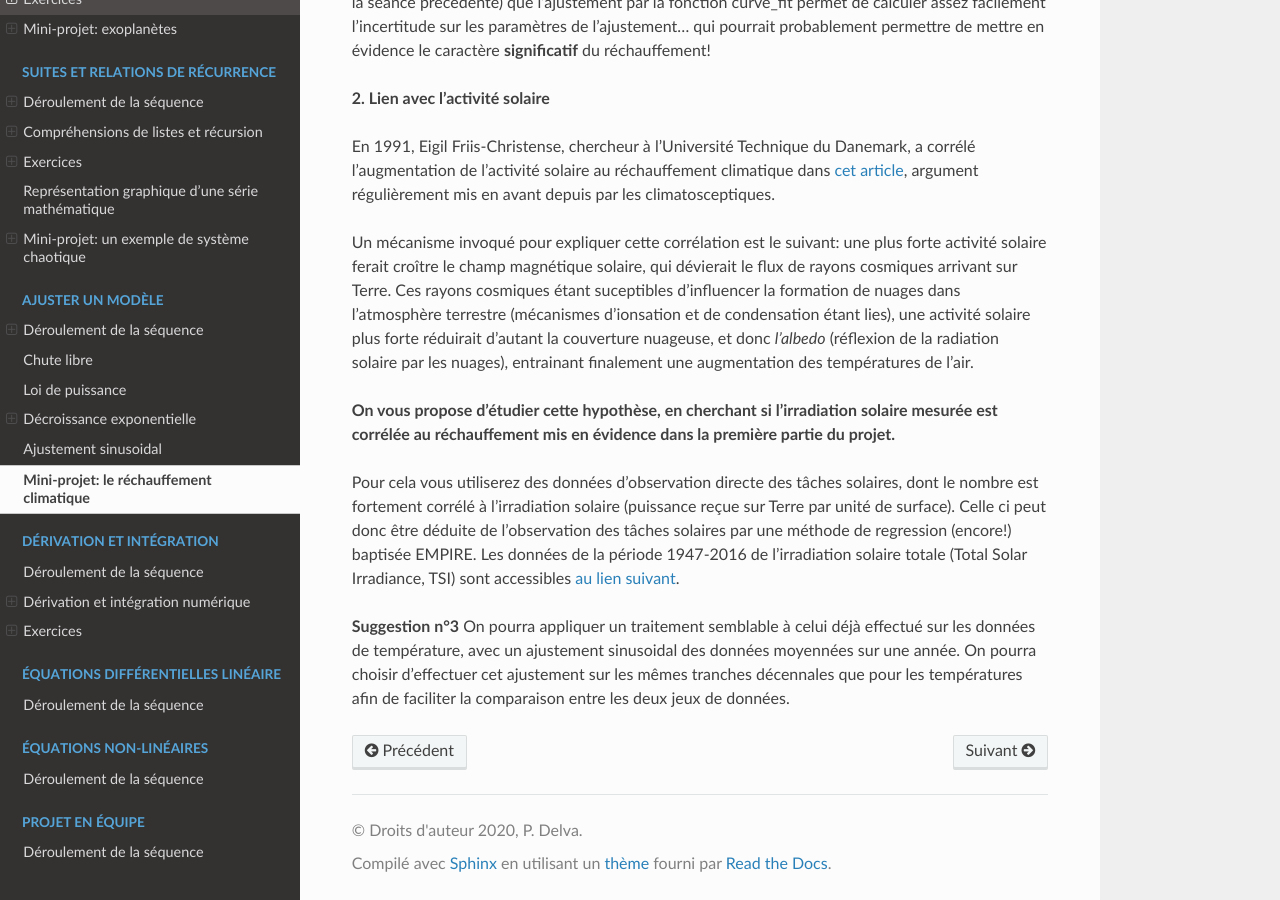
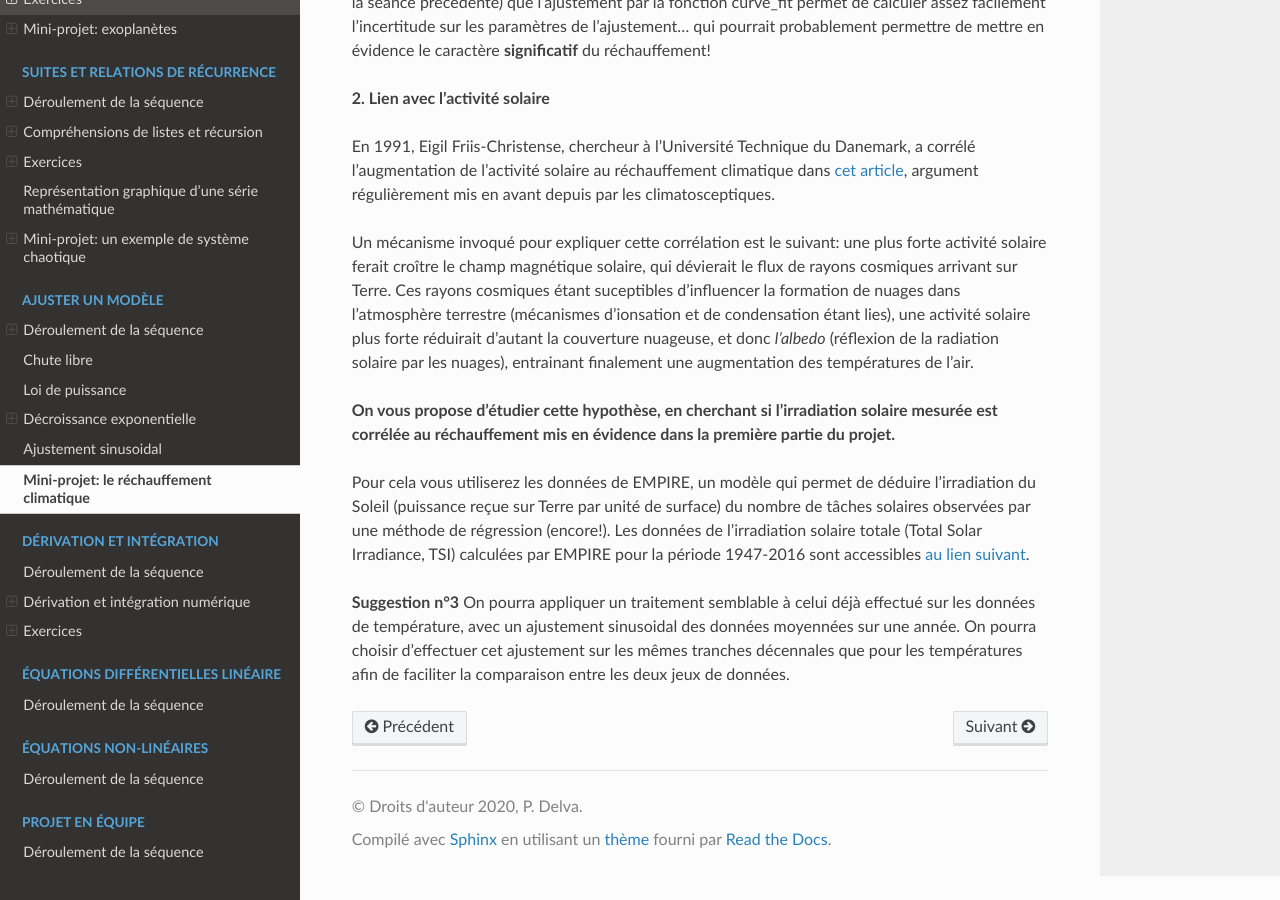
Before and after one commit to phys-mod/site, a Sphinx documentation site: the page built from source/sequences/05-ajustement-modele/rechauffement_climatique.rst, in a window 1280 px wide and 900 px high, scrolled down 1276 px. Built offline with Sphinx 7.4.7 and the Read the Docs theme 2.0.0, drawn with Linux system fonts in a browser that asks for light colours; pages that are not in the unit, such as notebooks, are missing from menus.

Commit message:
Update rechauffement_climatique.rst

```diff
--- a/source/sequences/05-ajustement-modele/rechauffement_climatique.rst
+++ b/source/sequences/05-ajustement-modele/rechauffement_climatique.rst
@@ -31,7 +31,7 @@ Un mécanisme invoqué pour expliquer cette corrélation est le suivant: une plu
 
 **On vous propose d'étudier cette hypothèse, en cherchant si l'irradiation solaire mesurée est corrélée au réchauffement mis en évidence dans la première partie du projet.**
 
-Pour cela vous utiliserez des données d'observation directe des tâches solaires, dont le nombre est fortement corrélé à l'irradiation solaire (puissance reçue sur Terre par unité de surface). Celle ci peut donc être déduite de l'observation des tâches solaires par une méthode de regression (encore!) baptisée EMPIRE. Les données de la période 1947-2016 de l'irradiation solaire totale (Total Solar Irradiance, TSI) sont accessibles `au lien suivant <https://www2.mps.mpg.de/projects/sun-climate/data.html>`_.
+Pour cela vous utiliserez les données de EMPIRE, un modèle qui permet de déduire l'irradiation du Soleil (puissance reçue sur Terre par unité de surface) du nombre de tâches solaires observées par une méthode de régression (encore!). Les données de l'irradiation solaire totale (Total Solar Irradiance, TSI) calculées par EMPIRE pour la période 1947-2016 sont accessibles `au lien suivant <https://www2.mps.mpg.de/projects/sun-climate/data.html>`_.
 
 **Suggestion n°3** On pourra appliquer un traitement semblable à celui déjà effectué sur les données de température, avec un ajustement sinusoidal des données moyennées sur une année. On pourra choisir d'effectuer cet ajustement sur les mêmes tranches décennales que pour les températures afin de faciliter la comparaison entre les deux jeux de données.
 
```
